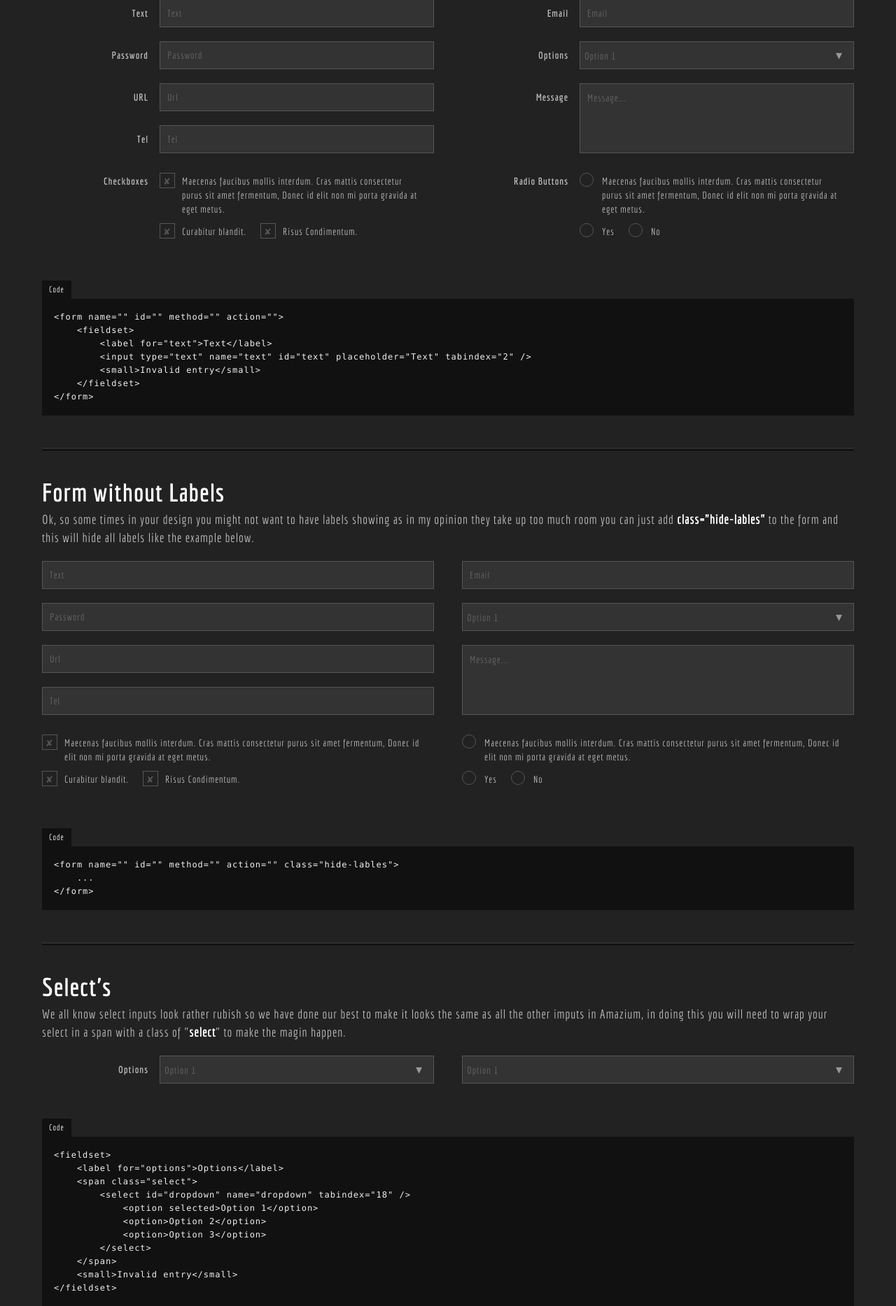
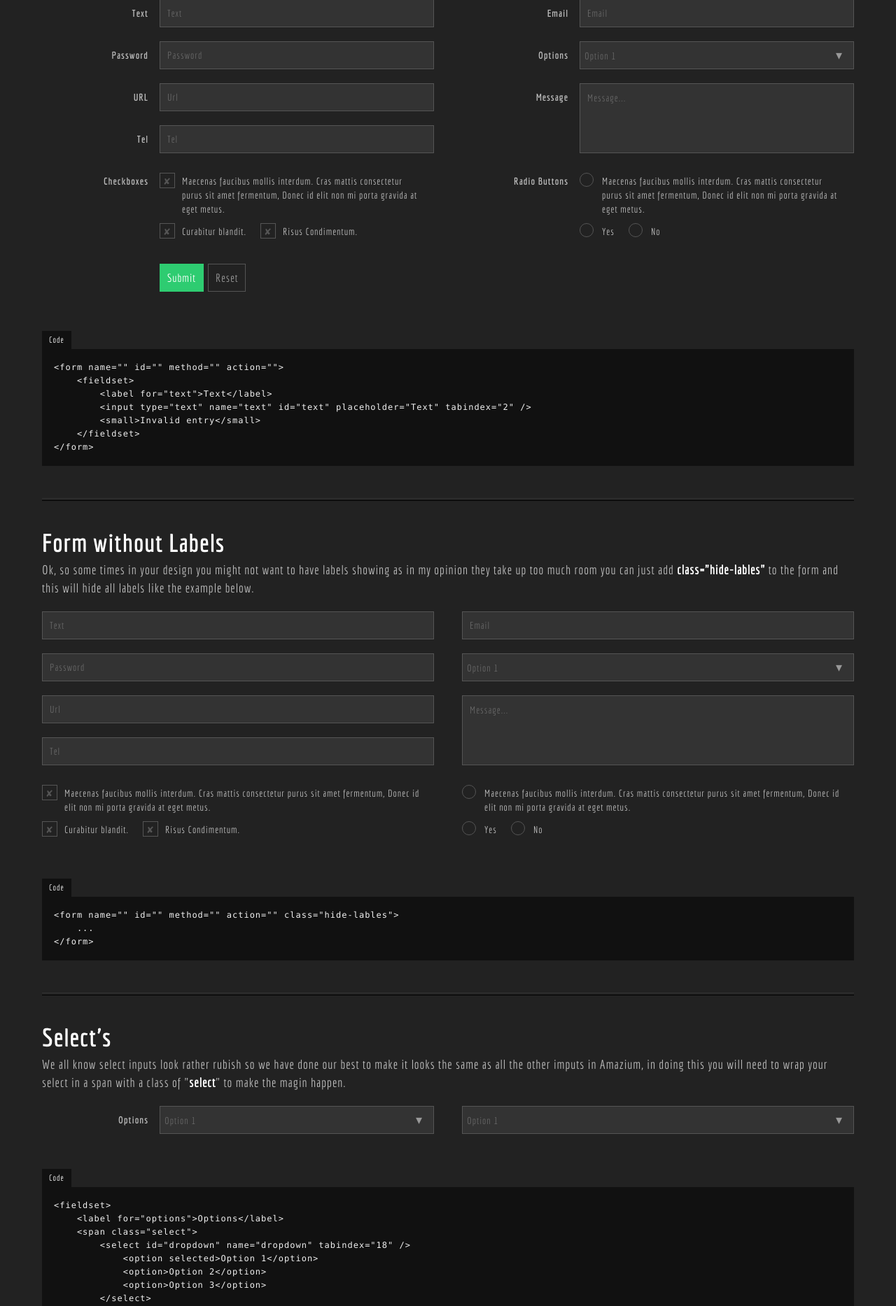
Before and after one commit to MikeBallan/Amazium.co.uk, a PHP site: page /forms.html in a window 1280 px wide. Shown: the part 345-2212 px from the top of the page at 70% size. Run offline with PHP 8.4, Linux system fonts and the light colour scheme.

Commit message:
Form Page
Adds button examples for Submit & Reset

```diff
--- a/css/layout.css
+++ b/css/layout.css
@@ -139,6 +139,8 @@
 input[type="submit"],
 input[type="reset"],
 button                                          { font:16px/40px 'economicaregular', Sans-Serif; }
+input[type="reset"]                             { color:#999; border-color:#555; background-color:transparent; }
+
 
 ::-webkit-input-placeholder                     { color:#999;  }
 :-moz-placeholder                               { color:#999;  }
--- a/forms.html
+++ b/forms.html
@@ -105,6 +105,10 @@
                             </span>
                             <small>Invalid entry</small>
                         </div>
+                    </fieldset>
+                    <fieldset>
+                        <input type="submit" name="submit" id="submitbtn" tabindex="7" value="Submit" class="first" />
+                        <input type="reset" name="reset" id="submitbtn" tabindex="7" value="Reset" />
                     </fieldset>
                 </article>
                 <article class="grid_6">
```
